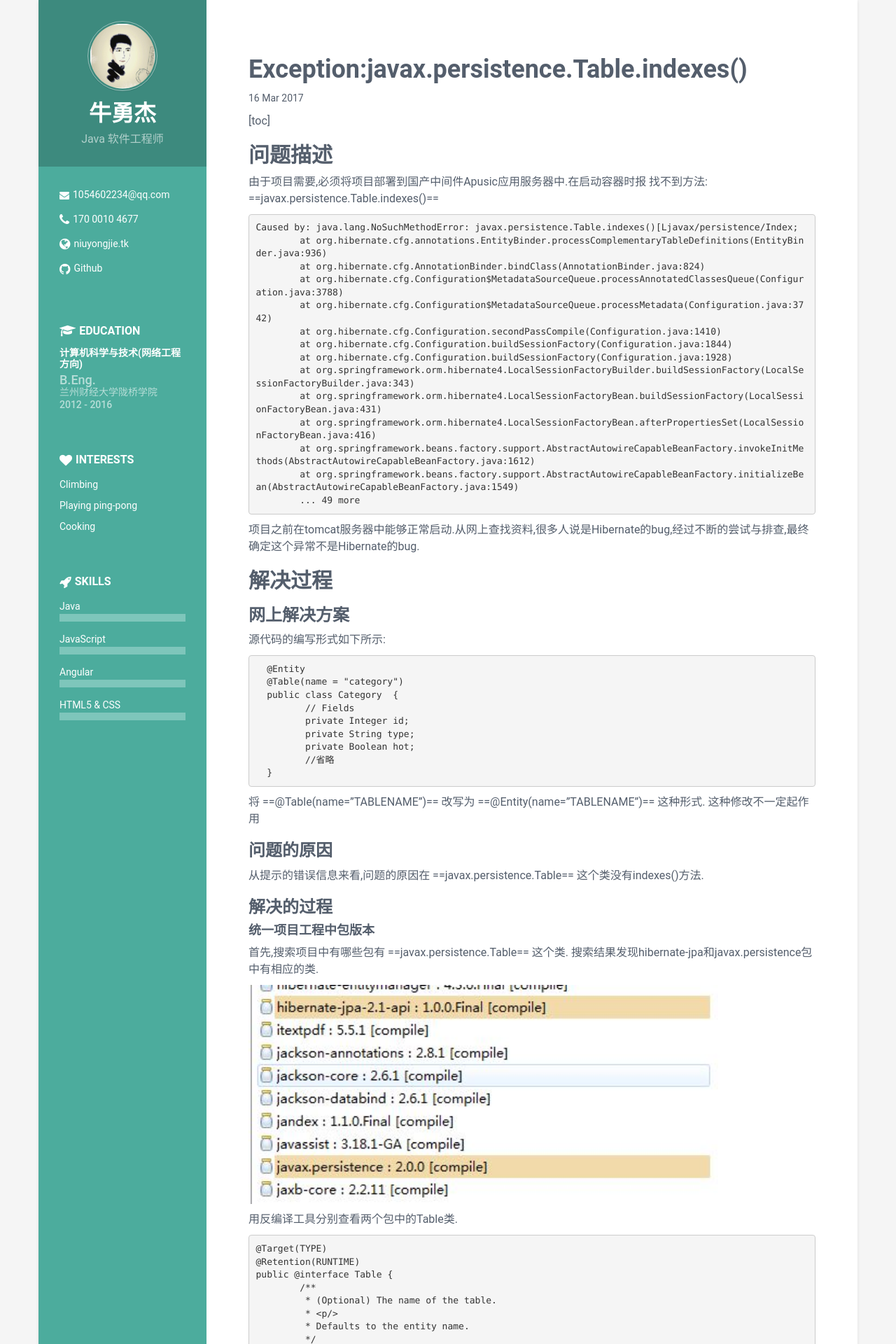
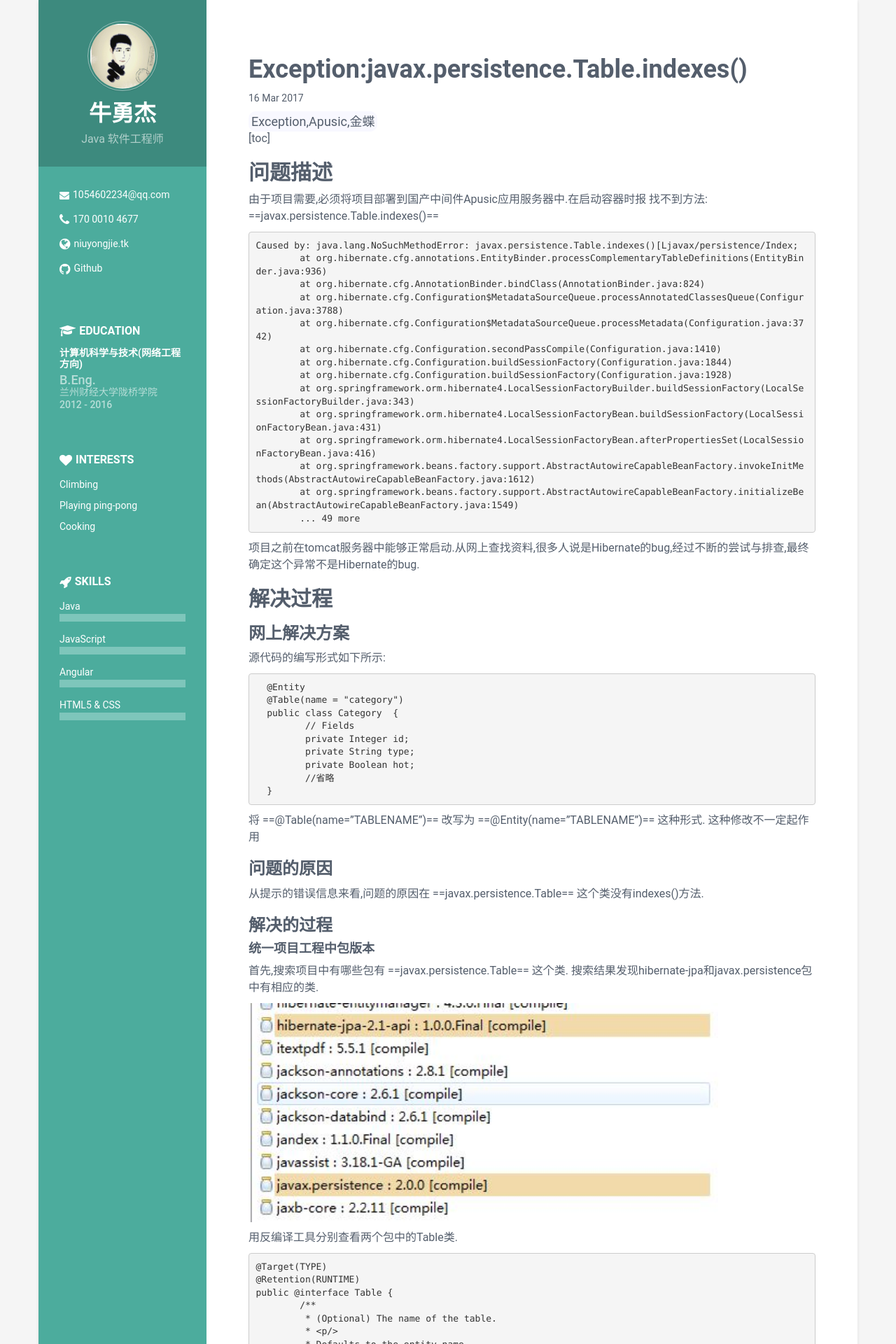
Before and after one commit to niuyongjie/niuyongjie.github.io, a Jekyll site: the page built from _posts/2017-03-16-Exception_javax_persistence_Table_indexes.md, in a window 1280 px wide. Shown: the top 1920 px of the page at 70% size. Built offline with Jekyll 4.4.1, drawn with Linux system fonts in a browser that asks for light colours.

Commit message:
添加页面tag信息

```diff
--- a/_layouts/post.html
+++ b/_layouts/post.html
@@ -4,6 +4,10 @@ layout: default
 <h1>{{ page.title }}</h1>
 <p class = "meta">{{ page.date | date_to_string }}</p>
 
+{% for tag in page.tags %}
+    <span class="tag">{{tag}}</span>&nbsp;
+{% endfor %}
+
 <div class = "post">
 	{{ content }}
 </div>
--- a/assets/css/styles-2.css
+++ b/assets/css/styles-2.css
@@ -339,3 +339,9 @@ used for profile image
 img{
   width:100%;
 }
+.tag{
+    font-size: large;
+    background: ghostwhite;
+    padding: 4px;
+    border-radius: 10px;
+}
```
